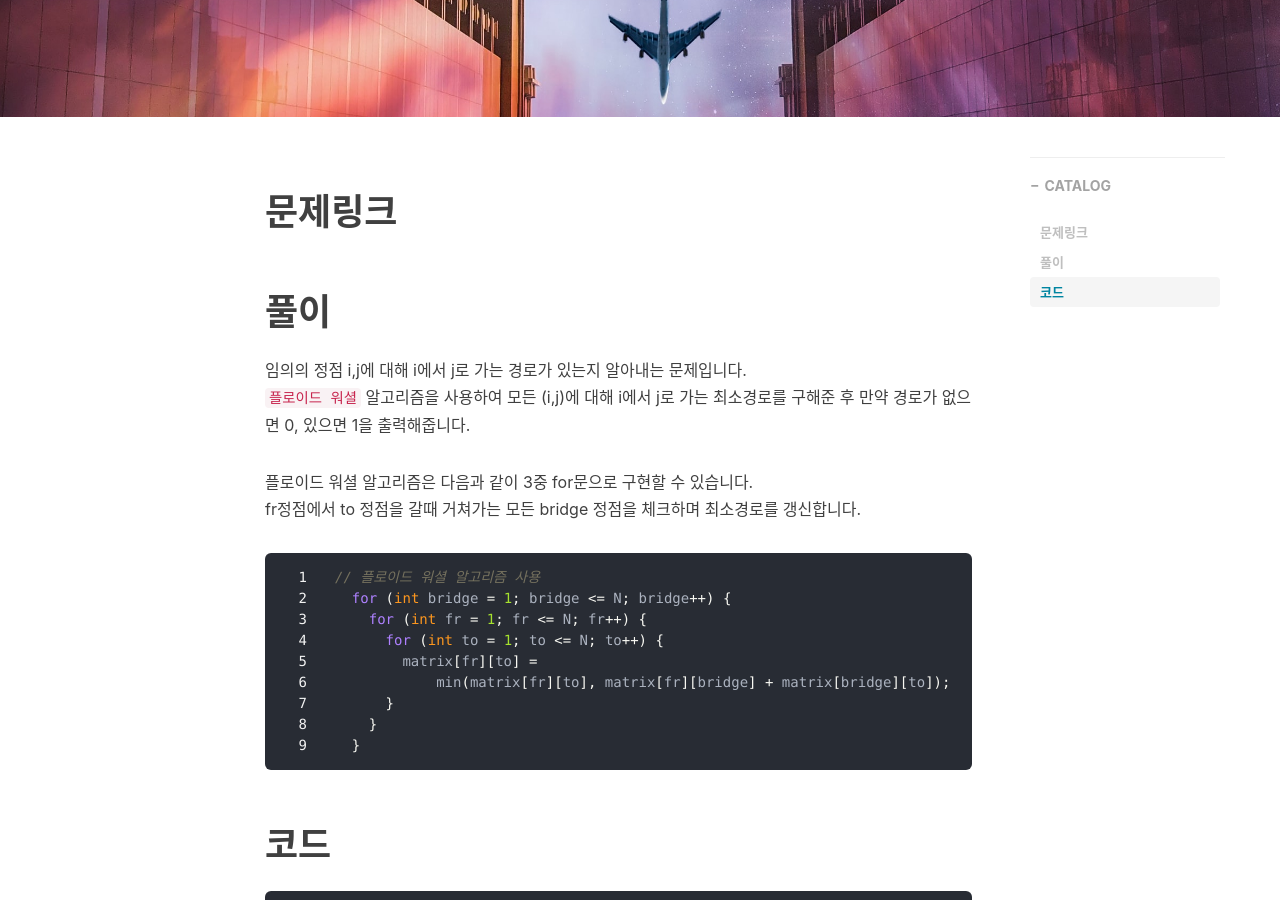
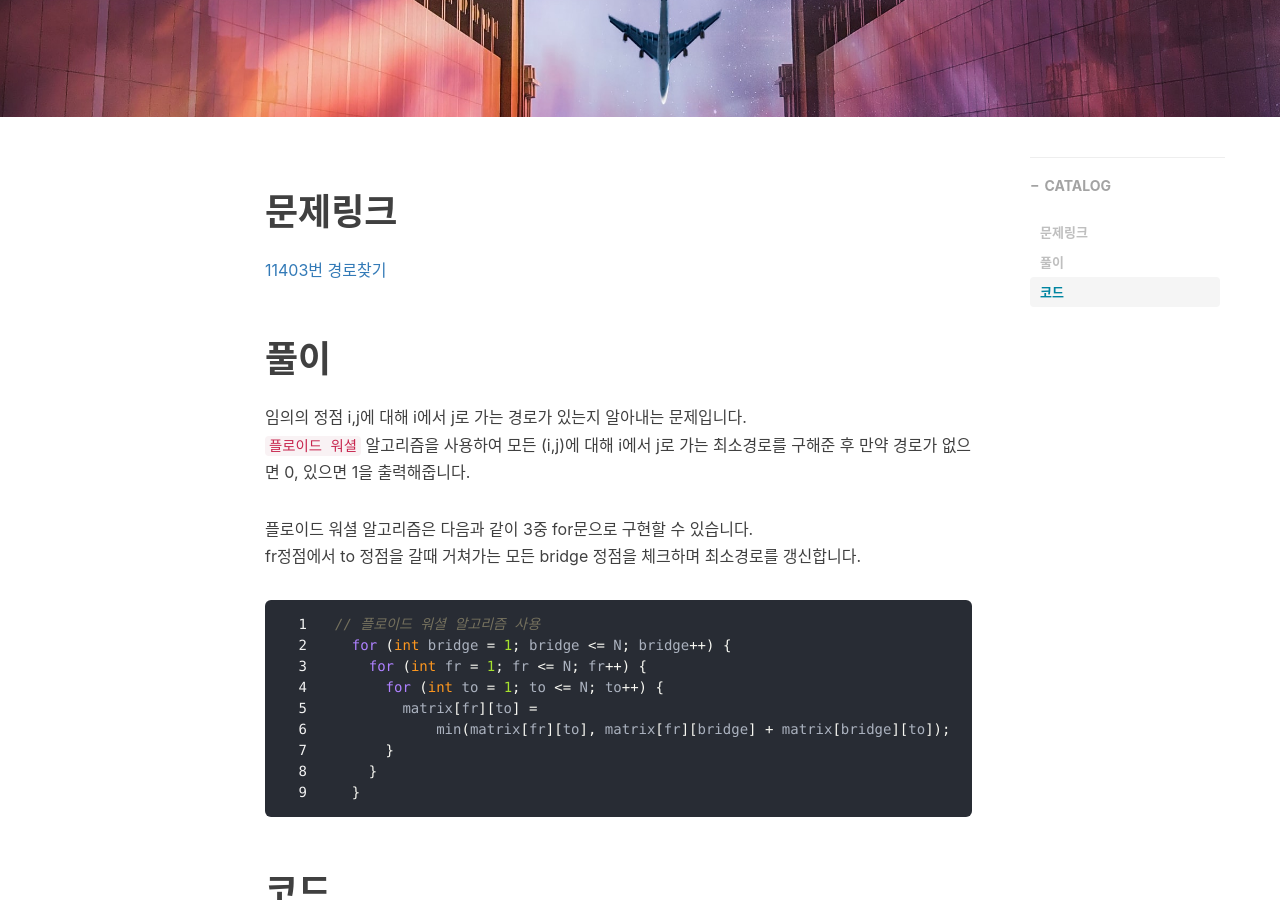
Before and after one commit to donggoolosori/donggoolosori.github.io, a Jekyll site: the page built from _posts/2021-5-22-boj-11403.md, in a window 1280 px wide and 900 px high, scrolled down 406 px. Built offline with Jekyll 4.4.1, drawn with Linux system fonts in a browser that asks for light colours; nearby versions of some CDN libraries; some web fonts are replaced; comment, search, counter and statistics services are not loaded.

Commit message:
link 새탭 열기로 변경

````diff
--- a/_posts/2021-5-22-boj-11403.md
+++ b/_posts/2021-5-22-boj-11403.md
@@ -10,6 +10,7 @@ tags:
   - BOJ
 ---
 # 문제링크
+[11403번 경로찾기](https://www.acmicpc.net/problem/11403){:target="_blank"}
 # 풀이
 임의의 정점 i,j에 대해 i에서 j로 가는 경로가 있는지 알아내는 문제입니다.
 ```플로이드 워셜``` 알고리즘을 사용하여 모든 (i,j)에 대해 i에서 j로 가는 최소경로를 구해준 후 만약 경로가 없으면 0, 있으면 1을 출력해줍니다.
````
